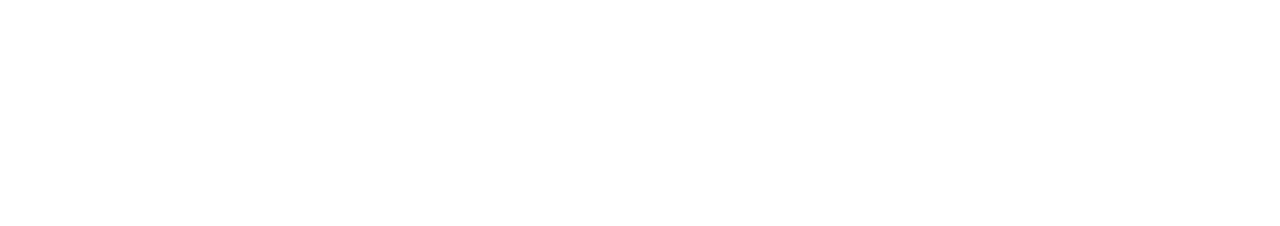
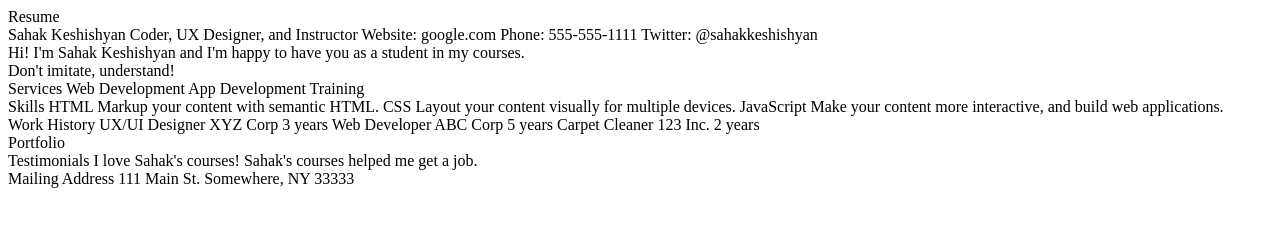
Before and after one commit to SahakKDev/resume-semantic-html, a plain HTML site: page index.html in a window 1280 px wide. Drawn offline with Linux system fonts and the light colour scheme.

Commit message:
documenting sections in progress

```diff
--- a/index.html
+++ b/index.html
@@ -1,9 +1,75 @@
 <!DOCTYPE html>
 <html lang="en">
-  <head>
-    <meta charset="UTF-8" />
-    <meta name="viewport" content="width=device-width, initial-scale=1.0" />
-    <title>Resume of Sahak Keshishyan</title>
-  </head>
-  <body></body>
+
+<head>
+  <meta charset="UTF-8" />
+  <meta name="viewport" content="width=device-width, initial-scale=1.0" />
+  <title>Resume of Sahak Keshishyan</title>
+</head>
+
+<body>
+  Resume
+
+  <section>
+    Sahak Keshishyan
+    Coder, UX Designer, and Instructor
+    Website: google.com
+    Phone: 555-555-1111
+    Twitter: @sahakkeshishyan
+  </section>
+
+  <article>
+    Hi! I'm Sahak Keshishyan and I'm happy to have you as a student in my
+    courses. <aside>Don't imitate, understand!</aside>
+  </article>
+
+  <section>
+    Services
+    Web Development
+    App Development
+    Training
+  </section>
+
+  <section>
+    Skills
+    HTML
+    Markup your content with semantic HTML.
+    CSS
+    Layout your content visually for multiple devices.
+    JavaScript
+    Make your content more interactive, and build web applications.
+  </section>
+
+  <section>
+    Work History
+    UX/UI Designer
+    XYZ Corp
+    3 years
+
+    Web Developer
+    ABC Corp
+    5 years
+
+    Carpet Cleaner
+    123 Inc.
+    2 years
+  </section>
+
+  <section>
+    Portfolio
+  </section>
+
+  <section>
+    Testimonials
+    I love Sahak's courses!
+    Sahak's courses helped me get a job.
+  </section>
+
+  <section>
+    Mailing Address
+    111 Main St.
+    Somewhere, NY 33333
+  </section>
+</body>
+
 </html>
```
